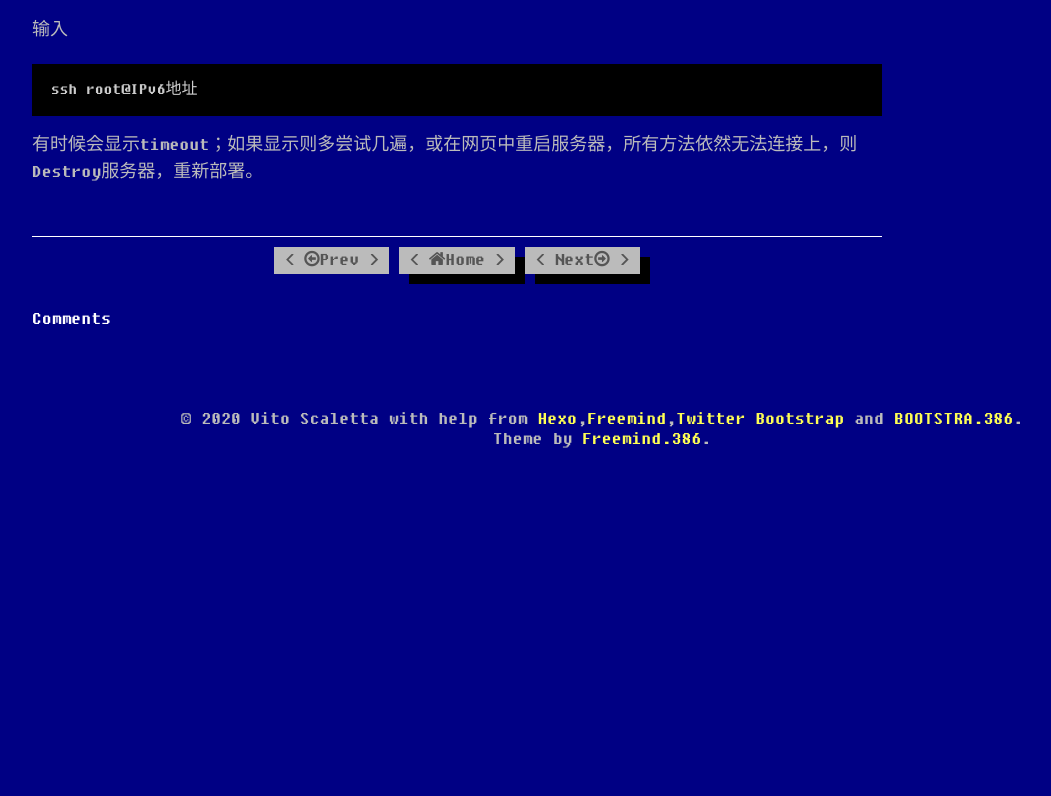
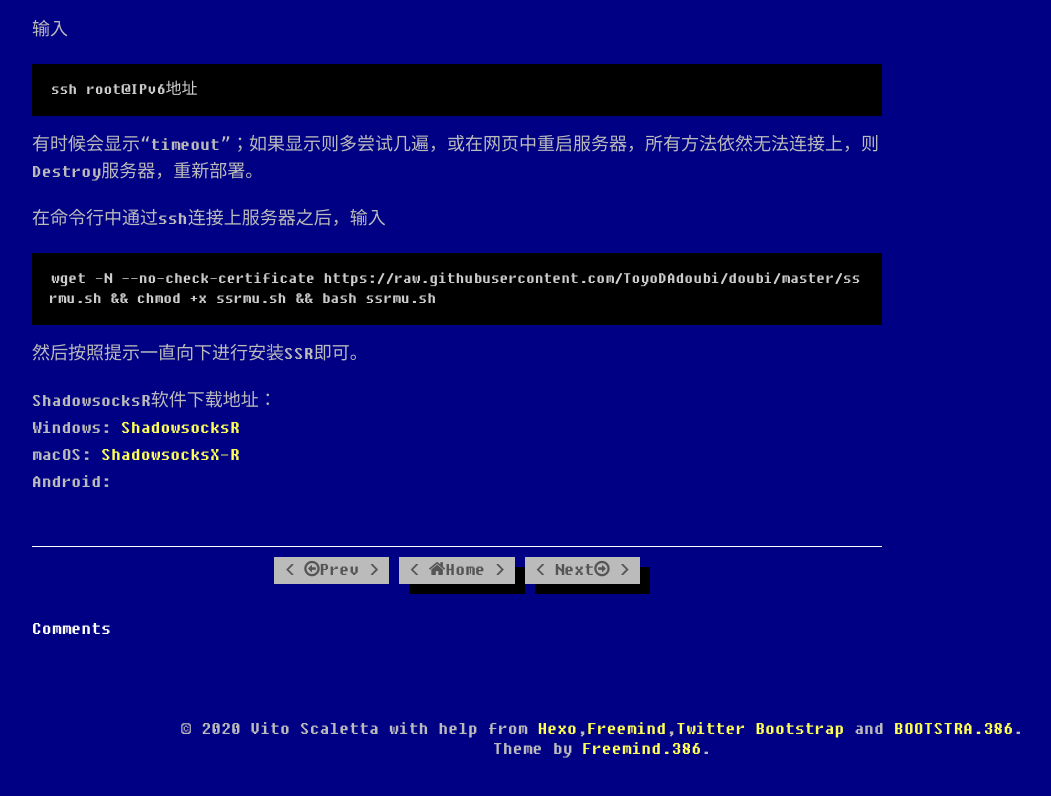
Before and after one commit to Mandarinzs/Mandarinzs.github.io, a plain HTML site: page 2020/11/03/高校校园网环境下实现免流下载/index.html in a window 1280 px wide. Shown: the part 4915-5711 px from the top of the page, without its empty margins (38-1089 px from the left). Before the commit the page ends 5459 px from the top, so only its background shows below. Drawn offline with Linux system fonts and the light colour scheme.

Commit message:
Site updated: 2020-11-04 19:17:36

```diff
--- a/2020/11/03/高校校园网环境下实现免流下载/index.html
+++ b/2020/11/03/高校校园网环境下实现免流下载/index.html
@@ -166,7 +166,11 @@ var _hmt = _hmt || [];
 <p>这里我们使用ssh远程连接vps。<br>去租用的服务器那里寻找IPv6的地址，Ramnode点开即可看到，Vultr点击“Settings”即可显示IPv6的地址。</p>
 <p>输入</p>
 <pre><code>ssh root@IPv6地址</code></pre>
-<p>有时候会显示timeout；如果显示则多尝试几遍，或在网页中重启服务器，所有方法依然无法连接上，则Destroy服务器，重新部署。</p>
+<p>有时候会显示“timeout”；如果显示则多尝试几遍，或在网页中重启服务器，所有方法依然无法连接上，则Destroy服务器，重新部署。  </p>
+<p>在命令行中通过ssh连接上服务器之后，输入  </p>
+<pre><code>wget -N --no-check-certificate https://raw.githubusercontent.com/ToyoDAdoubi/doubi/master/ssrmu.sh &amp;&amp; chmod +x ssrmu.sh &amp;&amp; bash ssrmu.sh</code></pre>
+<p>然后按照提示一直向下进行安装SSR即可。</p>
+<p>ShadowsocksR软件下载地址：<br>Windows: <a target="_blank" rel="noopener" href="https://github.com/shadowsocksr-rm/shadowsocksr-csharp/releases/tag/4.7.0.1">ShadowsocksR</a><br>macOS: <a target="_blank" rel="noopener" href="https://github.com/wzdnzd/ShadowsocksX-NG-R/releases">ShadowsocksX-R</a><br>Android: </p>
 
 	</div>
 
```
